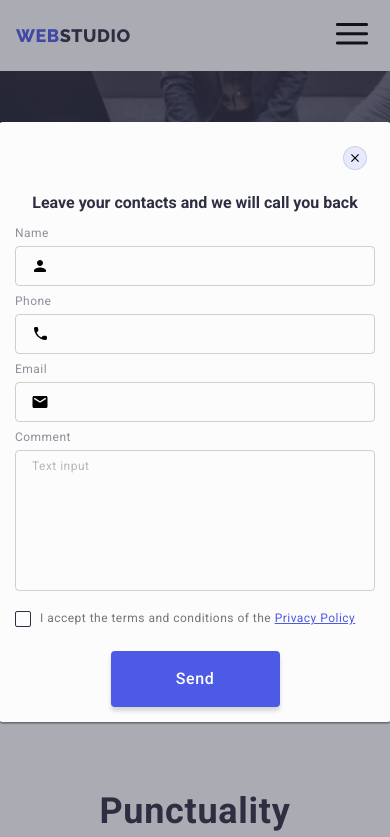
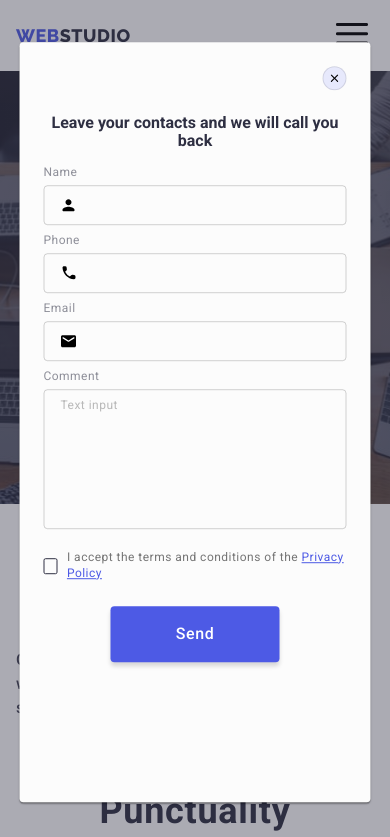
Before and after one commit to AleksandrBreslavets/goit-markup-hw-07, a plain HTML site: page index.html in a window 390 px wide. Both pictures are taken after a click on the button "Order Service". Shown: the top 837 px of the page. Drawn offline with nearby package versions, Linux system fonts and the light colour scheme.

Commit message:
Changed modal styles

```diff
--- a/css/styles.css
+++ b/css/styles.css
@@ -1072,16 +1072,16 @@ margin-bottom: 12px;
 
     transition: opacity var(--modal-animation) 250ms, transform var(--modal-animation);
 }
-@media screen and (max-width:427px) {
-    .modal {
-        width: 300px;
-        height: 600px;
-    }
-}
-@media screen and (max-width:767px){
+@media screen and (min-width:428px) and (max-width:767px){
     .modal{
         padding: 72px 16px 24px 16px;
         width: 392px;
+    }
+}
+@media screen and (max-width:427px) {
+    .modal {
+        width: 90vw;
+        height: 90vh;
     }
 }
 
```
